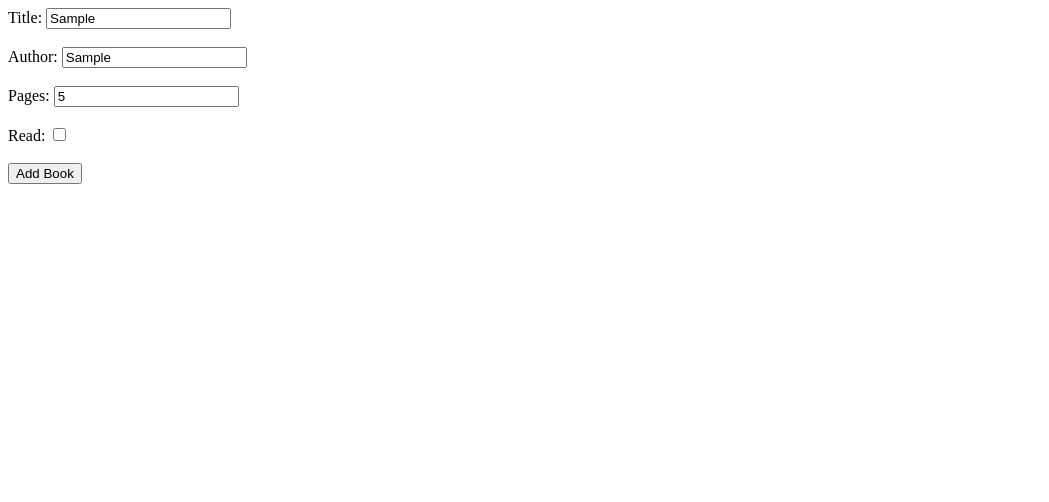
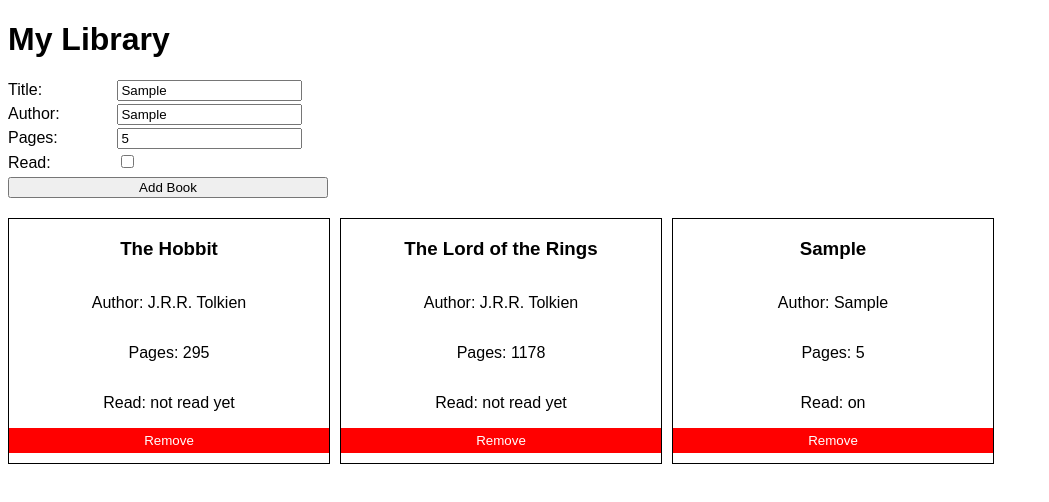
Before and after one commit to FloZdo/LibraryApp, a plain HTML site: page index.html in a window 1280 px wide. Both pictures are taken after typing "Sample", "Sample", "5" into the empty fields and a click on the button "Add Book". Shown: the whole page, without its empty margins (0-1049 px from the left). Drawn offline with Linux system fonts and the light colour scheme.

Commit message:
reiteration+css hinzugefügt

```diff
--- a/index.html
+++ b/index.html
@@ -4,20 +4,32 @@
     <meta charset="UTF-8" />
     <meta name="viewport" content="width=device-width, initial-scale=1.0" />
     <title>Library App</title>
+    <link rel="stylesheet" href="styles.css" />
   </head>
   <body>
+    <div class="container">
+      <h1>My Library</h1>
       <form id="form">
+        <div class="form-group">
           <label for="title">Title:</label>
-      <input type="text" id="title" name="title" /><br /><br />
+          <input type="text" id="title" name="title" required />
+        </div>
+        <div class="form-group">
           <label for="author">Author:</label>
-      <input type="text" id="author" name="author" /><br /><br />
+          <input type="text" id="author" name="author" required />
+        </div>
+        <div class="form-group">
           <label for="pages">Pages:</label>
-      <input type="number" id="pages" name="pages" /><br /><br />
+          <input type="number" id="pages" name="pages" required />
+        </div>
+        <div class="form-group">
           <label for="read">Read:</label>
-      <input type="checkbox" id="read" name="read" /><br /><br />
+          <input type="checkbox" id="read" name="read" required />
+        </div>
         <button type="button" id="submit">Add Book</button>
       </form>
-
+      <div id="book-display" class="book-display"></div>
+    </div>
     <script src="main.js"></script>
   </body>
 </html>
--- a/main.js
+++ b/main.js
@@ -6,12 +6,27 @@ function Book(title, author, pages, read) {
   this.pages = pages;
   this.read = read;
   this.info = function () {
-    return `${title} by ${author}, ${pages} pages, ${read}`;
+    return (
+      this.title +
+      ' by ' +
+      this.author +
+      ', ' +
+      this.pages +
+      ' pages, ' +
+      this.read
+    );
   };
 }
 
 const Book1 = new Book('The Hobbit', 'J.R.R. Tolkien', 295, 'not read yet');
+const Book2 = new Book(
+  'The Lord of the Rings',
+  'J.R.R. Tolkien',
+  1178,
+  'not read yet'
+);
 addBookToLibrary(Book1.title, Book1.author, Book1.pages, Book1.read);
+addBookToLibrary(Book2.title, Book2.author, Book2.pages, Book2.read);
 
 function addBookToLibrary(title, author, pages, read) {
   const newBook = new Book(title, author, pages, read);
@@ -19,14 +34,29 @@ function addBookToLibrary(title, author, pages, read) {
 }
 
 function bookDisplay() {
+  const booksContainer = document.getElementById('book-display');
+  booksContainer.innerHTML = '';
   const books = Object.values(myLibrary);
   books.forEach((book) => {
-    console.log(book.info());
+    const bookCard = document.createElement('div');
+    bookCard.classList.add('book-card');
+    bookCard.innerHTML = `
+      <h3>${book.title}</h3>
+      <p>Author: ${book.author}</p>
+      <p>Pages: ${book.pages}</p>
+      <p>Read: ${book.read}</p>
+      <button class="remove-button">Remove</button>
+    `;
+    bookCard.querySelector('.remove-button').addEventListener('click', () => {
+      delete myLibrary[book.title];
+      bookDisplay();
+    });
+    booksContainer.appendChild(bookCard);
   });
 }
 
 document.getElementById('submit').addEventListener('click', (event) => {
-  event.preventDefault(); //Standard verhalten des submits unterdrücken
+  event.preventDefault(); // Standard verhalten des submit buttons unterdrücken
   const title = document.getElementById('title').value;
   const author = document.getElementById('author').value;
   const pages = document.getElementById('pages').value;
@@ -34,4 +64,3 @@ document.getElementById('submit').addEventListener('click', (event) => {
   addBookToLibrary(title, author, pages, read);
   bookDisplay();
 });
-console.log(myLibrary);
--- a/styles.css
+++ b/styles.css
@@ -0,0 +1,40 @@
+body {
+  font-family: Arial, sans-serif;
+}
+
+form {
+  margin-bottom: 20px;
+  display: flex;
+  flex-direction: column;
+  width: 25vw;
+}
+
+label {
+  display: inline-block;
+  width: 100px;
+  margin-bottom: 5px;
+  margin-right: 5px;
+}
+
+.book-card {
+  display: flex;
+  flex-direction: column;
+  width: 25vw;
+  text-align: center;
+  border: 1px solid black;
+}
+
+.book-display {
+  display: flex;
+  gap: 10px;
+  margin-bottom: 10px;
+}
+
+.remove-button {
+  background-color: red;
+  color: white;
+  border: none;
+  padding: 5px;
+  cursor: pointer;
+  margin-bottom: 10px;
+}
```
Lines whose indentation alone changed are shown as unchanged.
